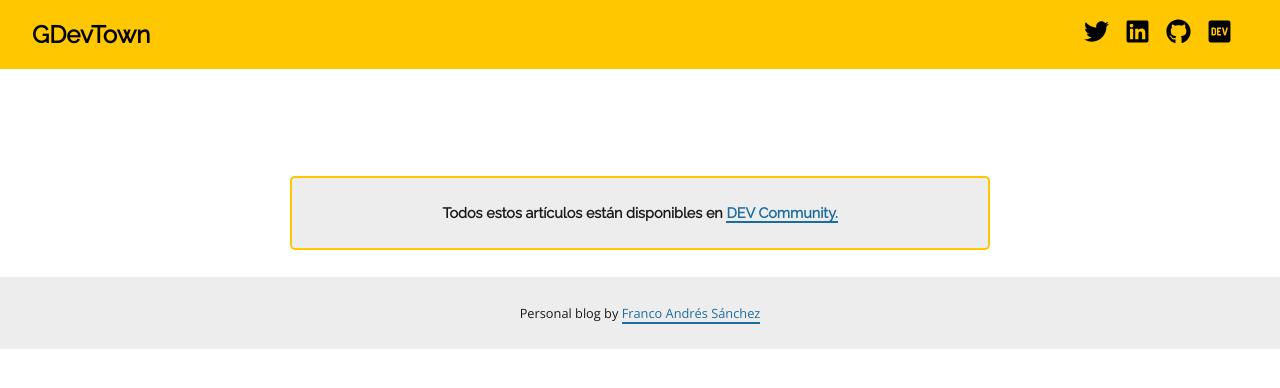
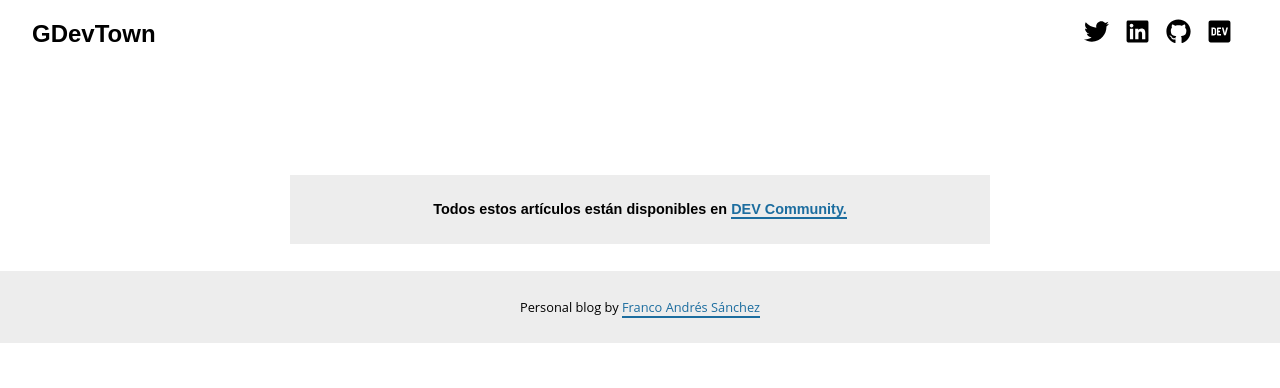
Before and after one commit to Franqsanz/GDevTown, a Next.js app: page / in a window 1280 px wide. Shown: the top 388 px of the page. Built offline with nearby package versions, Linux system fonts and the light colour scheme.

Commit message:
update bold fontss title

```diff
--- a/components/HeadPost.js
+++ b/components/HeadPost.js
@@ -15,7 +15,7 @@
     <div className={isBlogPost? 'contentDetailsNone' :'contentDetails'}>
       <h1 className={isBlogPost? 'great-title' :null}>{meta.title}</h1>
       <div className='details'>
-        {isBlogPost? null: <p className="pDescription">{meta.description}</p>}
+        {/* {isBlogPost? null: <p className="pDescription">{meta.description}</p>} */}
         <span>{meta.date}</span> •
         <span role='img' aria-label='Un Cafe'>
           ☕ {`${meta.readTime} min de lectura.`}
@@ -37,7 +37,7 @@
         font-weight: 700;
         margin-top: 0;
         color: var(--colorWhite);
-        line-height: 1.45;
+        line-height: 1.25;
       }
 
       h1:hover {
@@ -46,7 +46,7 @@
 
       .great-title {
         font-size: 2.5rem;
-        line-height: 1.45;
+        line-height: 1.25;
       }
 
       .great-title:hover {
--- a/components/Layout.js
+++ b/components/Layout.js
@@ -54,7 +54,9 @@
 
       <style jsx  global>{`
         @import url('https://fonts.googleapis.com/css2?family=Inconsolata:wght@500&display=swap');
-        @import url('https://fonts.googleapis.com/css2?family=Open+Sans:ital@0;1&family=Raleway&display=swap');
+        // @import url('https://fonts.googleapis.com/css2?family=Open+Sans:ital@0;1&family=Raleway&display=swap');
+
+        @import url('https://fonts.googleapis.com/css2?family=Open+Sans&family=Raleway:wght@500&display=swap');
 
         :root {
           --goldDark: #ffc700;
```
